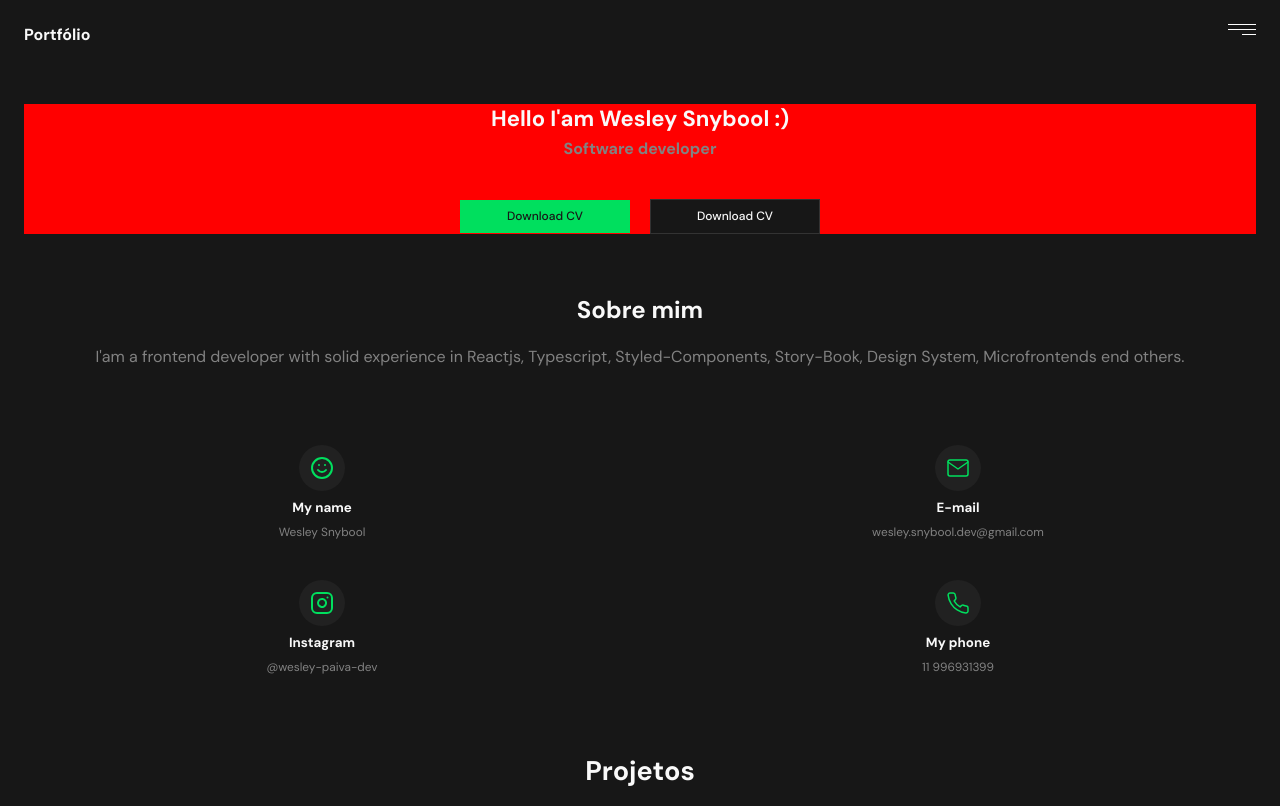
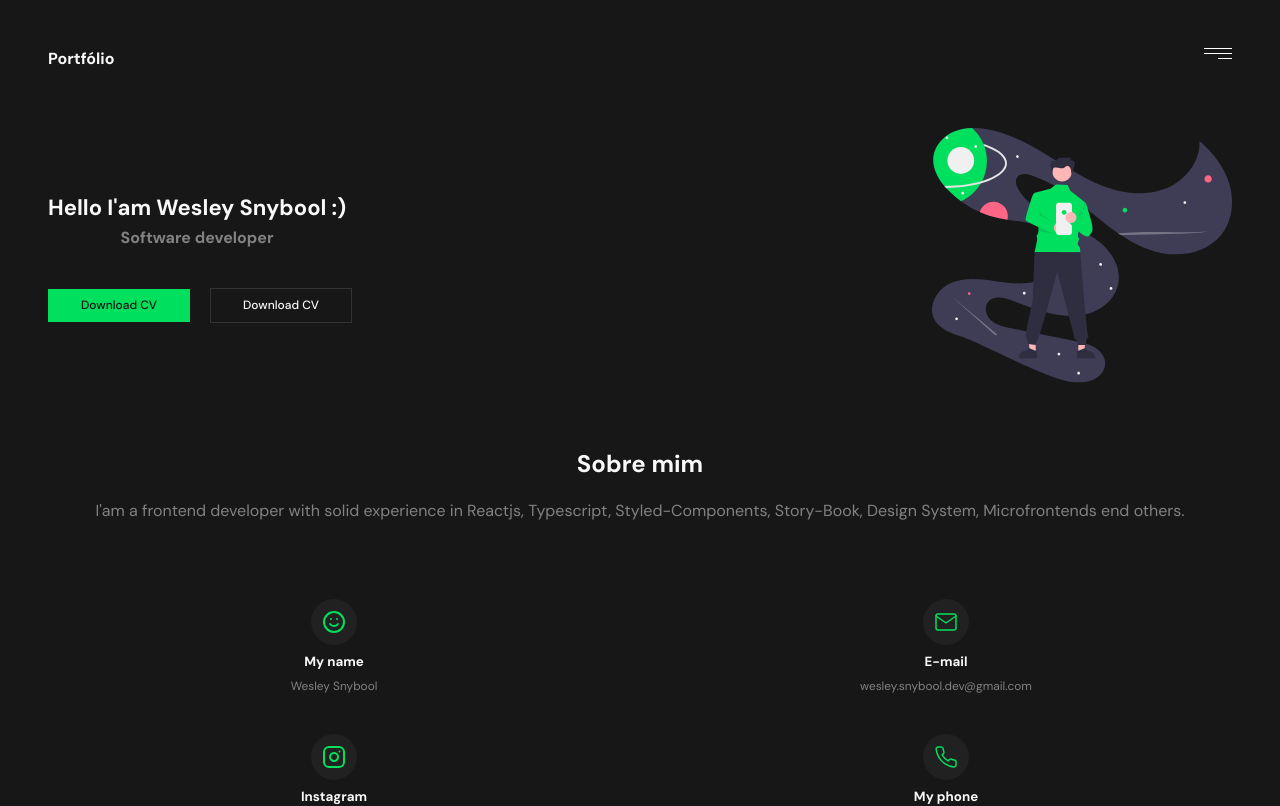
Before and after one commit to wesley-paiva-vega/portifolio_react, a React (Vite) app: page / in a window 1280 px wide. Shown: the top 806 px of the page. Built offline with nearby package versions, Linux system fonts and the light colour scheme.

Commit message:
add responsivity of tablets

```diff
--- a/src/components/Button/styles.ts
+++ b/src/components/Button/styles.ts
@@ -1,5 +1,5 @@
 import { styled } from "styled-components";
-import { borders, colors } from "../../theme";
+import { borders, breakpoints, colors } from "../../theme";
 
 type ButtonProps = {
   color: keyof typeof colors;
@@ -21,4 +21,8 @@ export const Button = styled.button<
   letter-spacing: 0em;
   width: 170px;
   padding: 10px 28px;
+
+  @media ${breakpoints.tablet} {
+    width: 142px;
+  }
 `;
--- a/src/layouts/Main/index.tsx
+++ b/src/layouts/Main/index.tsx
@@ -18,6 +18,7 @@ const Main = (): JSX.Element => {
       <S.Main>
         <Header />
         <S.Wrapper>
+          <S.ContainerNameAndButtons>
             <NameSection />
             <SectionButtons>
               <Button
@@ -33,6 +34,7 @@ const Main = (): JSX.Element => {
                 title="Download CV"
               />
             </SectionButtons>
+          </S.ContainerNameAndButtons>
           <S.Avatar>
             <img src={avatar} alt="icon Avatar" />
           </S.Avatar>
--- a/src/layouts/Main/styles.ts
+++ b/src/layouts/Main/styles.ts
@@ -1,16 +1,37 @@
 import { styled } from "styled-components";
-import { colors } from "../../theme";
+import { breakpoints, colors } from "../../theme";
 
 export const Main = styled.div`
   padding: 24px;
+
+  @media ${breakpoints.tablet} {
+    padding: 48px;
+  }
+`;
+
+export const ContainerNameAndButtons = styled.div`
+  @media ${breakpoints.tablet} {
+    display: flex;
+    flex-direction: column;
+    align-items: flex-start;
+  }
 `;
 
 export const Wrapper = styled.div`
-  background-color: red;
+  @media ${breakpoints.tablet} {
+    display: flex;
+    justify-content: space-between;
+    align-items: center;
+  }
+
+  @media ${breakpoints.mobileL} {
+  }
 `;
 
 export const Avatar = styled.div`
-  display: none;
+  @media ${breakpoints.mobileL} {
+    display: none;
+  }
 `;
 
 export const MainIcon = styled.div`
--- a/src/layouts/Name/styles.ts
+++ b/src/layouts/Name/styles.ts
@@ -1,5 +1,5 @@
 import { styled } from "styled-components";
-import { colors } from "../../theme";
+import { breakpoints, colors } from "../../theme";
 
 export const NameSectionMain = styled.div`
   display: flex;
@@ -8,6 +8,10 @@ export const NameSectionMain = styled.div`
   flex-direction: column;
   color: ${colors.dark_50};
   gap: 5px;
+
+  @media ${breakpoints.tablet} {
+    justify-content: flex-start;
+  }
 
   h1 {
     font-size: 22px;
--- a/src/theme/index.ts
+++ b/src/theme/index.ts
@@ -21,6 +21,27 @@ export const borders = {
   light: `1px solid ${colors.dark_30}`,
   green: `3px solid ${colors.brand_color}`,
   none: "none",
+};
+
+const device = {
+  mobileS: "320px",
+  mobileM: "375px",
+  mobileL: "425px",
+  tablet: "768px",
+  laptop: "1024px",
+  laptopL: "1440px",
+  desktop: "2560px",
+};
+
+export const breakpoints = {
+  mobileS: `@media (min-width: ${device.mobileS})`,
+  mobileM: `(min-width: ${device.mobileM})`,
+  mobileL: `(max-width: ${device.mobileL})`,
+  tablet: `(min-width: ${device.tablet})`,
+  laptop: `(min-width: ${device.laptop})`,
+  laptopL: `(min-width: ${device.laptopL})`,
+  desktop: `(min-width: ${device.desktop})`,
+  desktopL: `(min-width: ${device.desktop})`,
 };
 
 export const sizes = {
```
Lines whose indentation alone changed are shown as unchanged.
